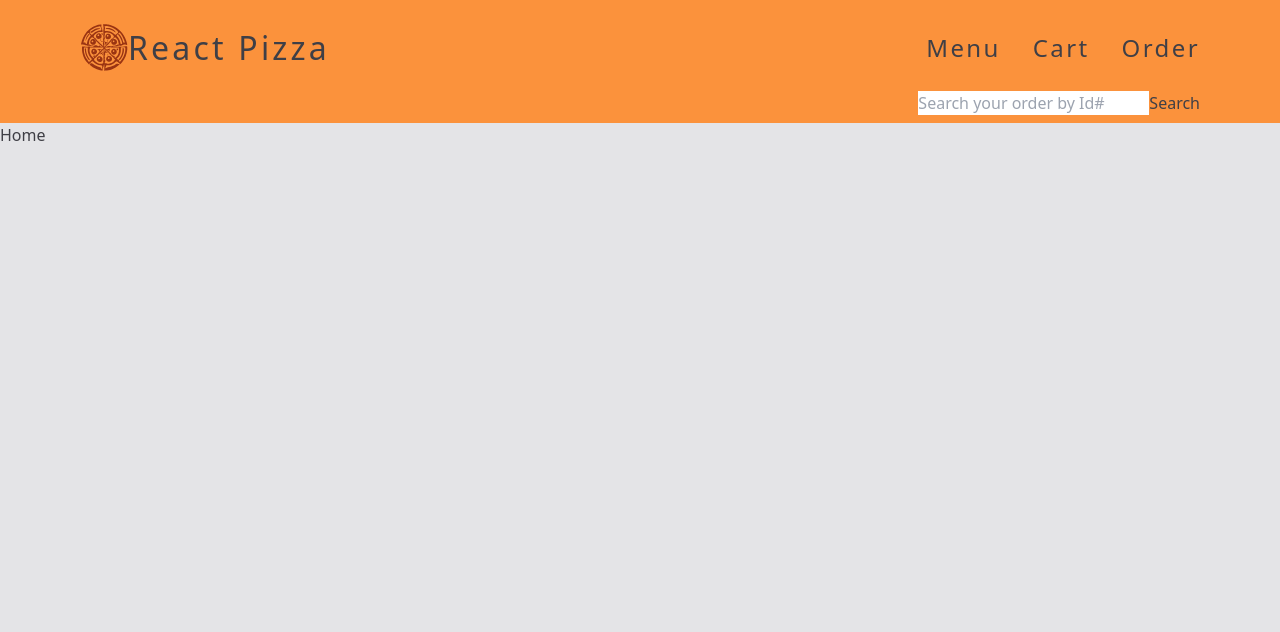
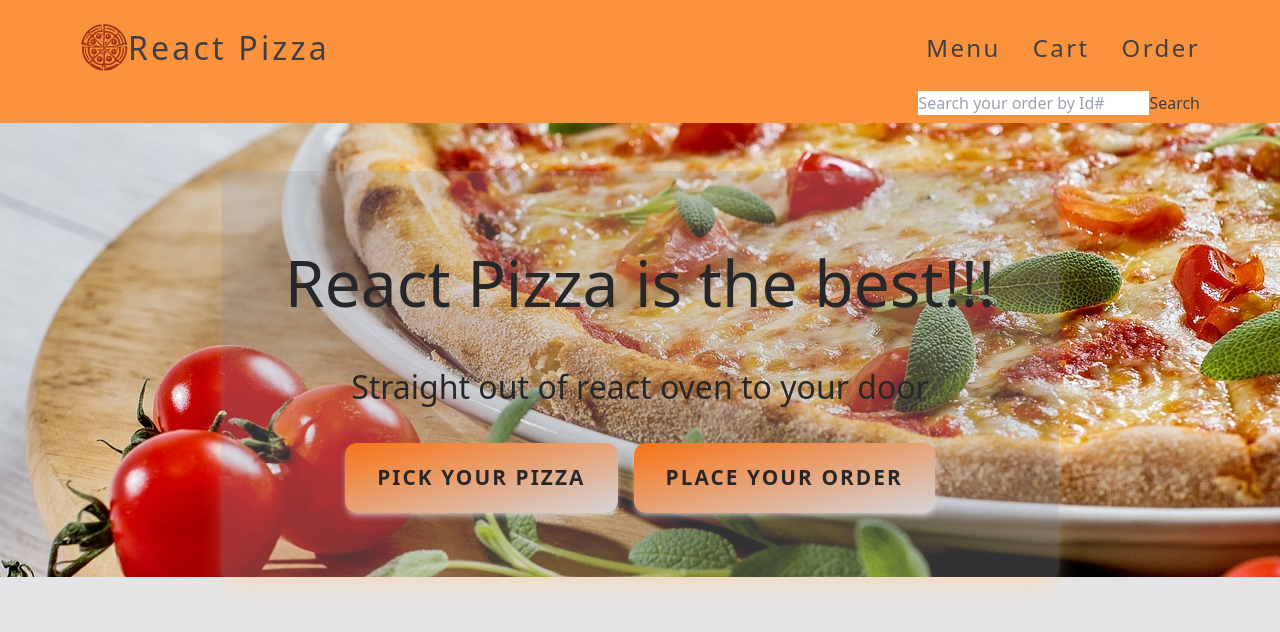
Before and after one commit to Bishwajitkuat/react_pizzas, a React (Vite) app: page / in a window 1280 px wide. Shown: the top 632 px of the page. Built offline with nearby package versions, Linux system fonts and the light colour scheme.

Commit message:
Home component is being styled.

```diff
--- a/src/components/Home.tsx
+++ b/src/components/Home.tsx
@@ -1,3 +1,18 @@
+import LinkButton from "./ui/LinkButton";
+
 export default function Home() {
-  return <div>Home</div>;
+  return (
+    <div className="flex h-full w-full flex-col items-center  bg-[url(src/assets/pizza.jpg)] bg-center bg-no-repeat pt-[3rem] text-center ">
+      <div className=" grid gap-[2rem] rounded-lg bg-zinc-400/30 p-[4rem] text-zinc-800 shadow-xl shadow-orange-200/40 ">
+        <h1 className=" text-[4rem]  ">React Pizza is the best!!!</h1>
+        <h2 className=" text-[2rem]">
+          Straight out of react oven to your door
+        </h2>
+        <div className="flex justify-center gap-4">
+          <LinkButton route="/menu" btnText="Pick your pizza" />
+          <LinkButton route="/order/new" btnText="Place your order" />
+        </div>
+      </div>
+    </div>
+  );
 }
--- /dev/null
+++ b/src/components/ui/LinkButton.tsx
@@ -0,0 +1,14 @@
+import { Link } from "react-router-dom";
+
+function LinkButton({ route, btnText }: { route: string; btnText: string }) {
+  return (
+    <Link
+      className="rounded-xl bg-gradient-to-br from-orange-500 to-zinc-300 px-[2rem] py-[1.2rem] text-[1.3rem] font-bold uppercase tracking-widest shadow-md shadow-zinc-100/50 hover:text-orange-800 hover:shadow-xl hover:shadow-orange-600/50"
+      to={route}
+    >
+      {btnText}
+    </Link>
+  );
+}
+
+export default LinkButton;
```
Also changed, not shown: src/assets/pizza.jpg (added).
